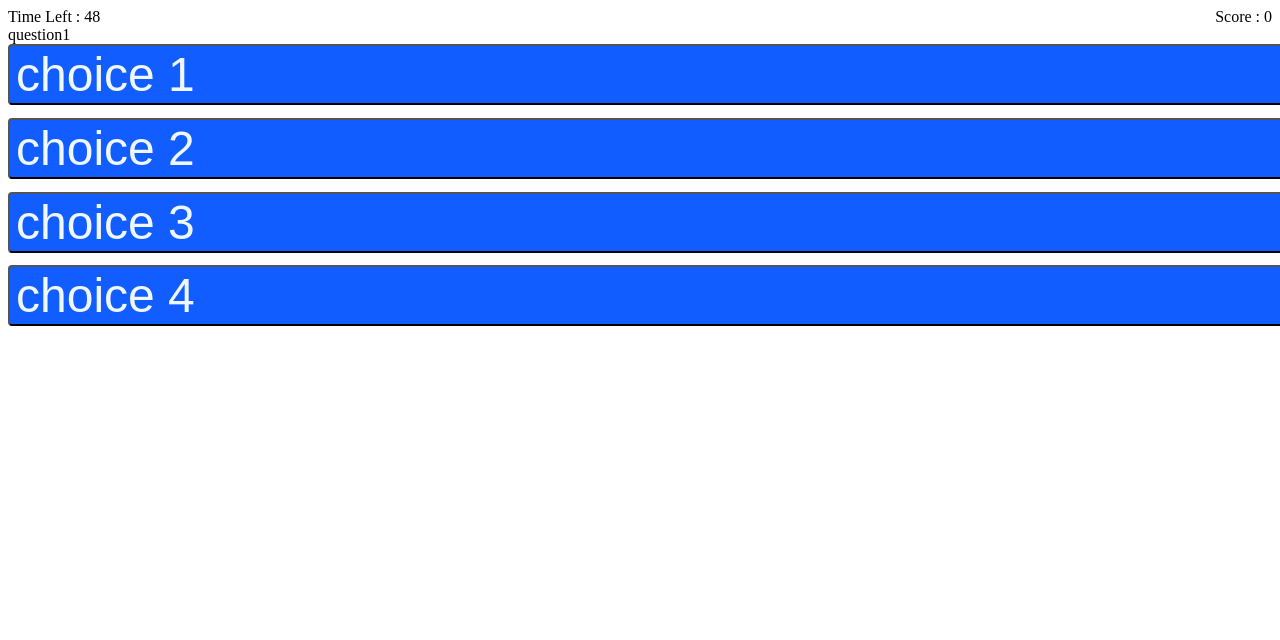
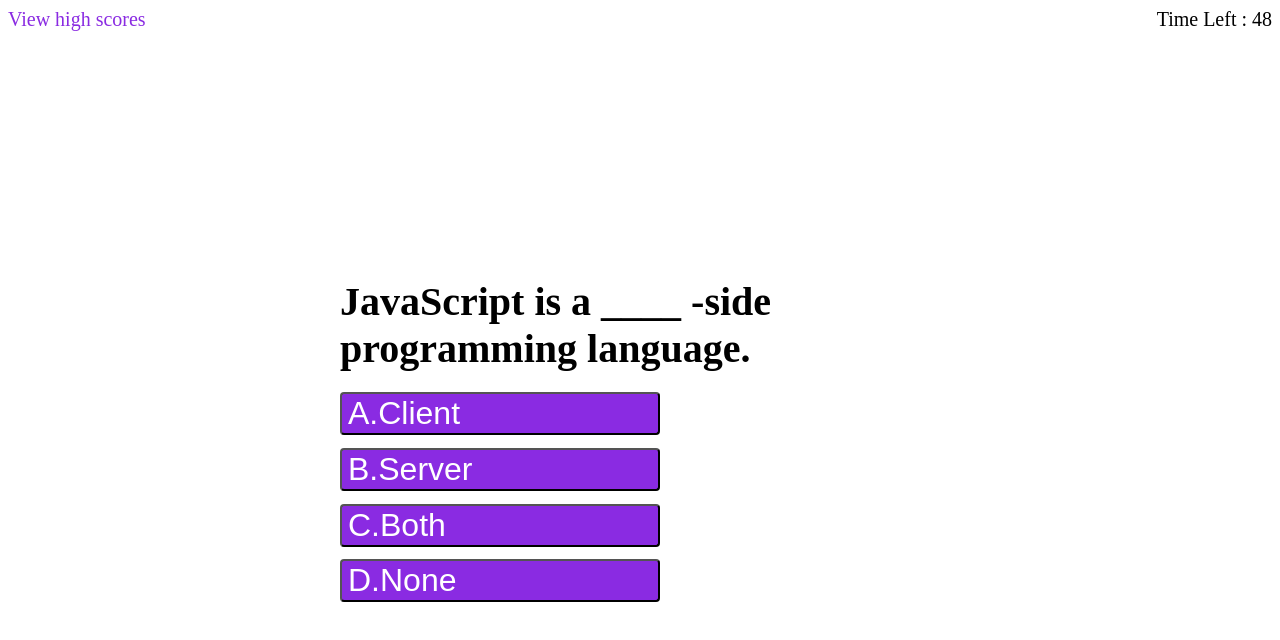
Before and after one commit to Arnasia/codeQuiz, a plain HTML site: page index.html in a window 1280 px wide. Both pictures are taken after a click on the button "Start". Drawn offline with Linux system fonts and the light colour scheme.

Commit message:
added better css/fixed the timer/reorganized my folders

```diff
--- /dev/null
+++ b/Assets/index.css
@@ -0,0 +1,129 @@
+#initialPage {
+    width: 50%;
+    margin: auto;
+    position: absolute;
+    top: 30%;
+    left: 25%;
+    text-align: center;
+}
+
+#title {
+    font-family: 'Courier New', Courier, monospace;
+    font-size: 40px;
+    font-weight: bold;
+}
+
+#intro {
+    font-family:'Courier New', Courier, monospace;
+    font-size: 20px;
+}
+
+#upperDiv {
+    display: flex;
+    width: 100%;
+
+}
+
+#highScores {
+    color:blueviolet;
+    font-size: 20px;
+    text-align: left;
+}
+
+#time{
+    flex: 50%;
+    text-align: right;
+    font-size: 20px;
+}
+
+#startQuiz {
+    width: 15%;
+    margin: auto;
+    margin-bottom: 0.8rem;
+    text-align: center;
+    border-radius: 4px;
+    background: blueviolet;
+    font-size: 1rem;
+    color:aliceblue
+}
+
+#startQuiz:hover {
+    cursor: pointer;
+    box-shadow: 0 0.4rem 1.4rem 0 rgb(6, 103, 247, 0.5);
+    transform: scale(1.02);
+    transform: transform 100ms;
+}
+
+#quizQuestions {
+    font-weight:bolder;
+    font-size: 40px;
+    text-align: left;
+
+}
+
+#question {
+    margin: 20px;
+
+}
+
+#quizQuestions button {
+    display: flex;
+    width: 50%;
+    margin-left: 20px;
+    margin-bottom: 0.8rem;
+    text-align: center;
+    border-radius: 4px;
+    background: blueviolet;
+    font-size: 2rem;
+    color:white;
+
+}
+
+#quizQuestions button:hover {
+    cursor: pointer;
+    box-shadow: 0 0.4rem 1.4rem 0 rgb(6, 103, 247, 0.5);
+    transform: scale(1.02);
+    transform: transform 100ms;
+}
+
+
+
+
+
+
+
+
+#question_answer {
+    width: 50%;
+    margin: auto;
+    position: absolute;
+    top: 30%;
+    left: 25%;
+    text-align: center;
+
+}
+
+
+
+#score{
+    flex: 50%;
+    text-align: right;
+    visibility: hidden;
+}
+
+#scoreTitle{
+    margin: 25px;
+}
+
+#initialsPage {
+    text-align: center;
+    display: none;
+    width: 75%;
+    position: absolute;
+    top: 35%;
+    left: 10%;
+
+}
+#finalPage {
+    display: none;
+}
--- a/index.js
+++ b/Assets/index.js
@@ -5,32 +5,34 @@ let quizDiv = document.getElementById("quizQuestions")
 let ackdiv = document.getElementById("acknowledgement")
 let initialsPageEl = document.getElementById("initialsPage")
 let finalPageEl = document.getElementById("finalPage")
+let scoreEl = document.getElementById("score")
 let overallScoreEl = document.getElementById("overallScore")
 let submitInitialsBtn = document.getElementById("submit_initials")
+let userHighscoresTAble = document.getElementById('HighscoreList')
 
 let quizTime= 50;
 let score = 0
 
 let quizQuestions = [{
-    question: "question1",
-    choices: ["choice 1", "choice 2", "choice 3", "choice 4"],
-    answer: "choice 4"
+    question: "JavaScript is a ____ -side programming language.",
+    choices: ["A.Client", "B.Server", "C.Both", "D.None"],
+    answer: "C.Both"
 },{
-    question: "question2",
-    choices: ["choice 1", "choice 2", "choice 3", "choice 4"],
-    answer: "choice 1"
+    question: "How do you find the minimum of x and y using JavaScript?",
+    choices: ["A.min(x,y);", "B.Math.min(x,y)", "C.Math.min(xy)", "D.min(xy);"],
+    answer: "B.Math.min(x,y)"
 },{
-    question: "question3",
-    choices: ["choice 1", "choice 2", "choice 3", "choice 4"],
-    answer: "choice 3"
+    question: "Which JavaScript label catches all the values, except for the ones specified?",
+    choices: ["A.catch", "B.label", "C.try", "D.default"],
+    answer: "D.default"
 },{
-    question: "question4",
-    choices: ["choice 1", "choice 2", "choice 3", "choice 4"],
-    answer: "choice 2"
+    question: "How to write an IF statement in JavaScript?",
+    choices: ["A.if i=5", "B.if (i==5)", "C.if i=5 then", "D.if i==5 then"],
+    answer: "B.if (i==5)"
 },{
-    question: "question5",
-    choices: ["choice 1", "choice 2", "choice 3", "choice 4"],
-    answer: "choice 3"
+    question: "How does a FOR loop start?",
+    choices: ["A.for (i=0;i<=5;i++)", "B.for (i=0;i<=5)", "C.for (i<=5;i++)", "D.for i=1 to 5"],
+    answer: "A.for (i=0;i<=5;i++)"
 }]
 
 let questionNumber = 0;
@@ -42,9 +44,11 @@ function startQuiz (){
         let currentQuestion = quizQuestions [questionNumber]
 
     let questiondiv = document.createElement("div")
+    questiondiv.setAttribute("id","question")
     questiondiv.innerHTML = currentQuestion.question;
 
     let choicediv= document.createElement("div")
+    choicediv.setAttribute("id","choice")
     for (let i=0; i<currentQuestion.choices.length;i++){
         let choicebtn = document.createElement("button")
         choicebtn.innerHTML=currentQuestion.choices[i]
@@ -79,12 +83,17 @@ function startQuiz (){
     }
 
     function initialsPage (){
-        initialPage.innerHTML="";
-        quizDiv.innerHTML=""
-        ackdiv.innerHTML=""
+        initialPage.innerHTML = "";
+        quizDiv.innerHTML = "";
+        ackdiv.innerHTML = "";
         initialsPageEl.style.display = "block";
 
+        scoreEl.style.display = "block";
+
+
         overallScoreEl.innerHTML = `${score} out of ${10*quizQuestions.length}`
+
+
     }
 
     submitInitialsBtn.addEventListener('click',function(event){
@@ -104,7 +113,8 @@ function startQuiz (){
             localStorageData.push(quizDetails)
         }
 
-        localStorage.setItem('quiz_score',JSON.stringify(quizDetails))
+
+        localStorage.setItem('quiz_score',JSON.stringify(localStorageData))
         finalPage()
     })
 
--- a/index.css
+++ /dev/null
@@ -1,46 +0,0 @@
-#quizQuestions button {
-    display: flex;
-    margin-bottom: 0.8rem;
-    width: 100%;
-    border-radius: 4px;
-    background: rgb(18, 93, 255);
-    font-size: 3rem;
-    min-width: 80rem;
-    color:aliceblue
-}
-
-#quizQuestions button:hover {
-    cursor: pointer;
-    box-shadow: 0 0.4rem 1.4rem 0 rgb(6, 103, 247, 0.5);
-    transform: scale(1.02);
-    transform: transform 100ms;
-}
-
-#initialPage {
-    width: 100%;
-    background-color: yellow;
-    text-align: center;
-}
-
-#upperDiv {
-    display: flex;
-    width: 100%;
-
-}
-#time{
-    flex: 50%;
-    justify-content: left;
-}
-#score{
-    flex: 50%;
-    text-align: right;
-}
-#initialsPage {
-    border: 1px solid black;
-    text-align: center;
-    display: none;
-
-}
-#finalPage {
-    display: none;
-}
--- a/index.html
+++ b/index.html
@@ -4,19 +4,24 @@
     <meta charset="UTF-8">
     <meta http-equiv="X-UA-Compatible" content="IE=edge">
     <meta name="viewport" content="width=device-width, initial-scale=1.0">
-    <title>Code Quiz</title>
-    <link rel="stylesheet" href="./index.css">
+    <title>Know Your Stuff(The JavaScript Way)</title>
+    <link rel="stylesheet" href="./Assets/index.css">
 </head>
 <body>
     <div id="upperDiv">
-        <div id="time"></div>
-        <div id="score">Score : <span id="finalscore"> 0 </span></div>
+        <div id="highScores">View high scores</div>
+        <div id="time">Time : 0</div>
     </div>
     <div id="initialPage">
-        <button id="startQuiz">Start</button>
+        <p id="title">JavaScript Quiz</p>
+        <p id="intro">Try to answer the following code-related questions within the time limit. Keep in mind that incorrect answers will penalize your score/time by ten seconds! Test your knowledge by clicking the start button below.</p>
+        <button id="startQuiz" >Start</button>
     </div>
-    <div id="quizQuestions"></div>
-    <div id="acknowledgement"></div>
+    <div id="question_answer">
+        <div id="score">Score : <span id="finalscore"> 0 </span></div>
+        <div id="quizQuestions"></div>
+        <div id="acknowledgement"></div>
+    </div>
     <div id="initialsPage">
         <p id="scoreTitle">Your Final Score is <span id="overallScore"></span></p>
         <div id="initials">
@@ -29,6 +34,6 @@
         <p>finalPage</p>
     </div>
     <!-- document.getElementById('acknowledgement').innerHTML = "" -->
-    <script src="./index.js"></script>
+    <script src="./Assets/index.js"></script>
 </body>
 </html>
```
